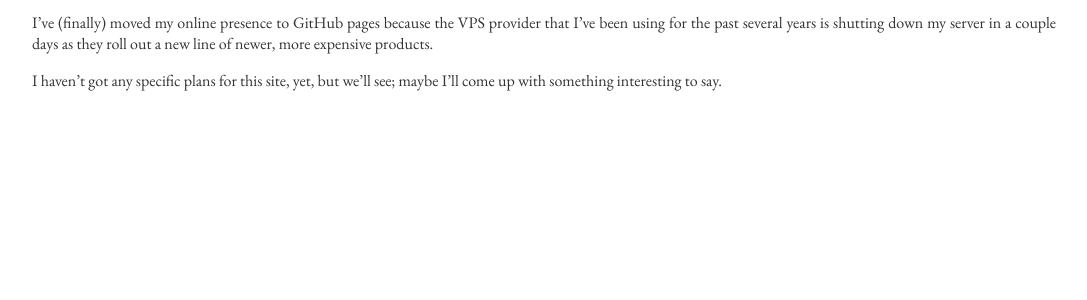
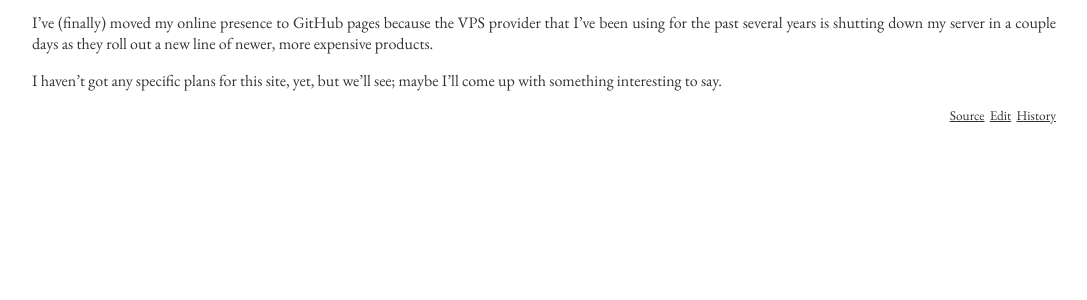
Before and after one commit to sjahu/sjahu.github.io, a Jekyll site: the page built from blog/_posts/2021-01-27-hello-world.md, in a window 1280 px wide. Shown: the part 162-462 px from the top of the page, without its empty margins (96-1183 px from the left). Built offline with Jekyll 4.4.1, drawn with Linux system fonts in a browser that asks for light colours.

Commit message:
Add edit and history links to blog posts

```diff
--- a/_config.yml
+++ b/_config.yml
@@ -16,6 +16,9 @@ copyright: Stephen Humphries
 title: Stephen's Site
 url: https://shumphries.ca
 
+source_url: https://github.com/sjahu/sjahu.github.io
+source_branch: main
+
 timezone: America/Toronto
 
 exclude:
--- a/_layouts/post.html
+++ b/_layouts/post.html
@@ -15,3 +15,9 @@ layout: default
 <section class="post-content">
   {{ content }}
 </section>
+
+<div class="source-edit-history">
+  <a href="{{ site.source_url }}/raw/{{ site.source_branch }}/{{ page.path }}">Source</a>&nbsp;
+  <a href="{{ site.source_url }}/edit/{{ site.source_branch }}/{{ page.path }}">Edit</a>&nbsp;
+  <a href="{{ site.source_url }}/commits/{{ site.source_branch }}/{{ page.path }}">History</a>
+</div>
--- a/_sass/post.scss
+++ b/_sass/post.scss
@@ -32,3 +32,8 @@
     }
   }
 }
+
+.source-edit-history {
+  text-align: right;
+  font-size: smaller;
+}
```
